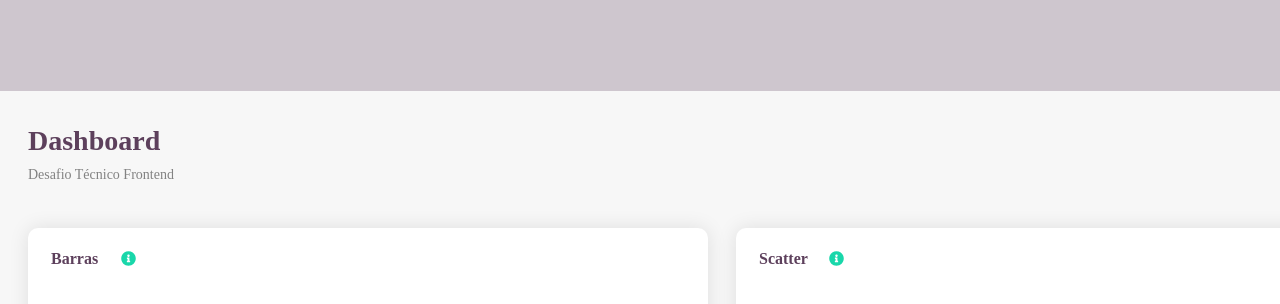
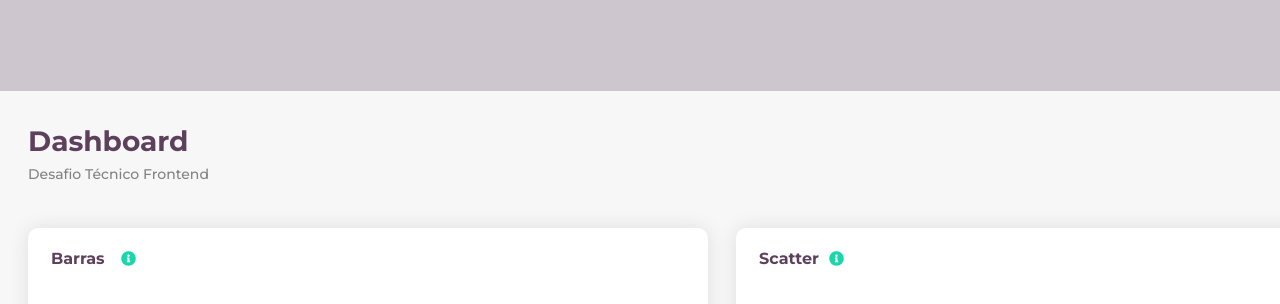
Before and after one commit to samuellsaraiva/Projeto-Raquel, a React (Create React App) app in the folder desafio/: page / in a window 1280 px wide. Shown: the top 304 px of the page. Built offline with nearby package versions, Linux system fonts and the light colour scheme.

Commit message:
Fonte
Mudança na fonte para Montserrat.

```diff
--- a/desafio/package.json
+++ b/desafio/package.json
@@ -3,6 +3,7 @@
   "version": "0.1.0",
   "private": true,
   "dependencies": {
+    "@fontsource/montserrat": "^4.5.7",
     "@react-icons/all-files": "^4.1.0",
     "@testing-library/jest-dom": "^5.16.3",
     "@testing-library/react": "^12.1.4",
--- a/desafio/src/styles.css
+++ b/desafio/src/styles.css
@@ -1,3 +1,7 @@
+
+
+@import url('https://fonts.googleapis.com/css2?family=Montserrat:wght@500;700&display=swap');
+
 .container{
     position: relative;
     width: 1440px;
@@ -21,7 +25,7 @@
     left: 28px;
     top: 124px;
 
-    font-family: 'Montserrat';
+    font-family: 'Montserrat', sans-serif;
     font-style: normal;
     font-weight: 700;
     font-size: 28px;
@@ -48,7 +52,7 @@
     left: 28px;
     top: 166px;
 
-    font-family: 'Montserrat';
+    font-family: 'Montserrat', sans-serif;
     font-style: normal;
     font-weight: 500;
     font-size: 14px;
@@ -69,9 +73,9 @@
     border: 0;
 
 
-    font-family: 'Montserrat';
+    font-family: 'Montserrat', sans-serif;
     font-style: normal;
-    font-weight: 600;
+    font-weight: 500;
     font-size: 14px;
     line-height: 17px;
     color: #F7F7F7;
@@ -90,7 +94,7 @@
     left: 23px;
     top: 21px;
     /* background-color: #6bccbc; */
-    font-family: 'Montserrat';
+    font-family: 'Montserrat', sans-serif;
     font-style: normal;
     font-weight: 700;
     font-size: 16px;
```
Also changed, not shown: 1 other file (tests, documents, lock files or other folders).
